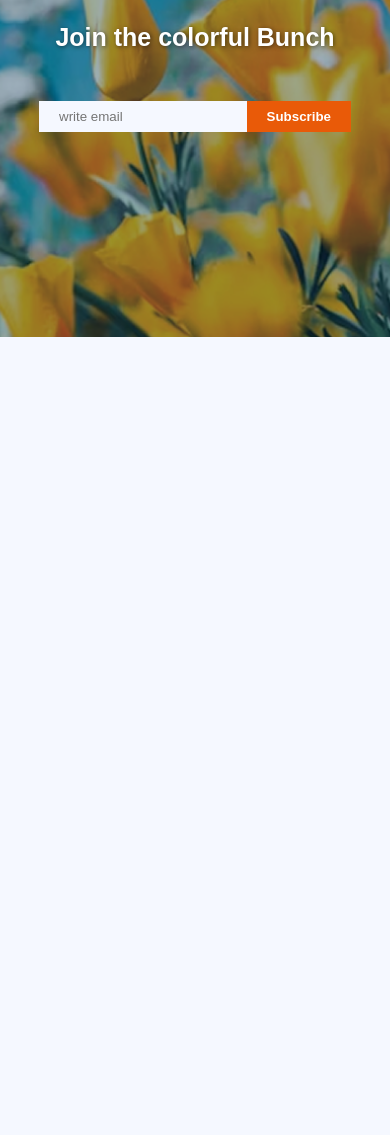
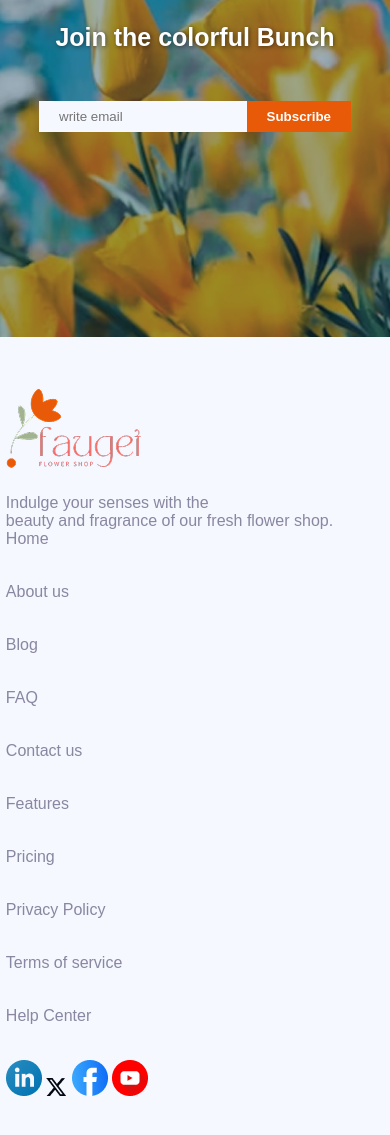
Before and after one commit to devil56209/Assignment-02, a plain HTML site: page index.html in a window 390 px wide. Shown: the part 3832-4967 px from the top of the page. Before the commit the page ends 4169 px from the top, so only its background shows below. Drawn offline with Linux system fonts and the light colour scheme.

Commit message:
footer section added and responsive media completed

```diff
--- a/index.html
+++ b/index.html
@@ -137,8 +137,40 @@
         </section>
 
     </main>
-    <footer>
 
+    <!-- footer section -->
+
+
+    <footer class="footer-container main-container">
+        <div>
+            <img src="./assets/logo.png" alt="">
+            <p class="footer-description">Indulge your senses with the <br>beauty and fragrance of our fresh flower shop.</p>
+        </div>
+        <div class="footer-items">
+            <ul>
+                <li class="footer-item"><a href="">Home</a></li>
+                <li class="footer-item"><a href="">About us</a></li>
+                <li class="footer-item"><a href="">Blog</a></li>
+                <li class="footer-item"><a href="">FAQ</a></li>
+                <li class="footer-item"><a href="">Contact us</a></li>
+
+            </ul>
+        </div>
+        <div class="footer-items">
+            <ul>
+                <li class="footer-item"><a href="">Features</a></li>
+                <li class="footer-item"><a href="">Pricing</a></li>
+                <li class="footer-item"><a href="">Privacy Policy</a></li>
+                <li class="footer-item"><a href="">Terms of service</a></li>
+                <li class="footer-item"><a href="">Help Center</a></li>
+            </ul>
+        </div>
+        <div>
+            <a href=""><img src="./assets/icon-linkedin.png" alt=""></a>
+            <a href=""><img src="./assets/icon-twitter.png" alt=""></a>
+            <a href=""><img src="./assets/icon-facebook.png" alt=""></a>
+            <a href=""><img src="./assets/icon-youtube.png" alt=""></a>
+        </div>
     </footer>
 
 </body>
--- a/style.css
+++ b/style.css
@@ -256,9 +256,31 @@ align-items: center;
     padding: 8px 20px 8px 20px;
 
 }
+/* footer */
+.footer-container{
+    display: flex;
+    width: 100%;
+    justify-content: space-between;
+    margin-top: 50px;
+    margin-bottom: 50px;
 
+}
+.footer-items ul{
+    list-style: none;
 
+}
+.footer-item{
+    margin-bottom: 35px;
+}
+.footer-item a{
+    text-decoration: none;
+    color: rgb(137, 135, 161);
 
+}
+.footer-description{
+    color: rgb(137, 135, 161);
+    margin-top: 20px;
+}
 
 
 
@@ -317,6 +339,10 @@ align-items: center;
 .badge{
     display: none;
 }
+.footer-container{
+    flex-direction: column;
+
+}
 
 
 
```
